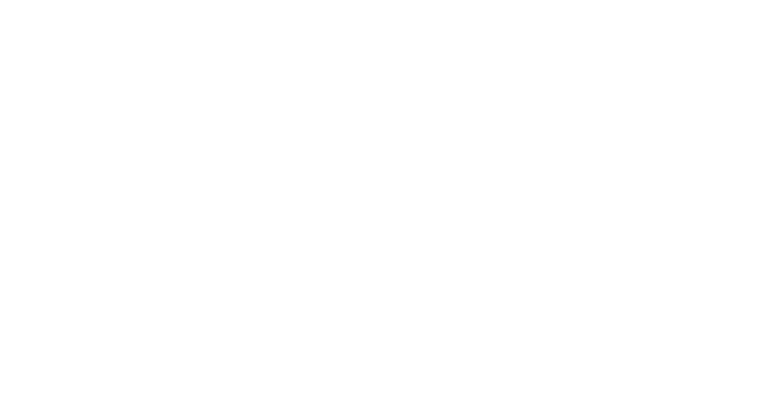
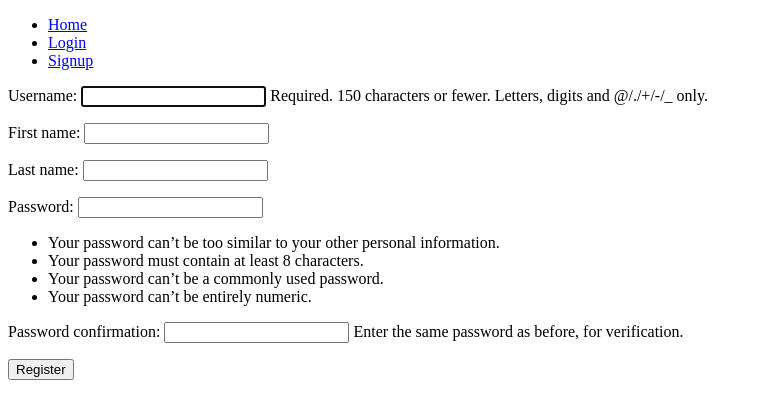
Before and after one commit to Ian2012/ChatAppDjangoDemo, a Django app: page /signup/ in a window 1280 px wide. Before the commit the part shown is empty. Shown: the top 419 px of the page, without its empty margins (0-762 px from the left). Run offline with Django 3.2, Linux system fonts and the light colour scheme.

Commit message:
signup.html y login.html terminado. Vista para Logout creada. Barra de navegación creada

```diff
--- a/ChatDemo/settings.py
+++ b/ChatDemo/settings.py
@@ -117,3 +117,5 @@
 # https://docs.djangoproject.com/en/3.2/ref/settings/#default-auto-field
 
 DEFAULT_AUTO_FIELD = 'django.db.models.BigAutoField'
+
+LOGIN_REDIRECT_URL = '/'
--- a/apps/chat/forms.py
+++ b/apps/chat/forms.py
@@ -0,0 +1,8 @@
+from django.contrib.auth.forms import UserCreationForm
+from django.contrib.auth.models import User
+
+
+class UserRegistrationForm(UserCreationForm):
+    class Meta:
+        model = User
+        fields = ('username', 'first_name', 'last_name', 'password1', 'password2')
--- a/apps/chat/templates/chat/signup.html
+++ b/apps/chat/templates/chat/signup.html
@@ -3,5 +3,9 @@
 	Signup |
 {% endblock %}
 {% block content %}
-
+	<form method="post">
+		{% csrf_token %}
+		{{ form.as_p }}
+		<button type="submit">Register</button>
+	</form>
 {% endblock %}
--- a/apps/chat/urls.py
+++ b/apps/chat/urls.py
@@ -1,10 +1,11 @@
 from django.urls import path
 
-from .views import Chat, Login, Signup
+from .views import Chat, Login, Signup, Logout
 
 app_name = 'chat'
 urlpatterns = [
-    path('', Chat.as_view()),
+    path('', Chat.as_view(), name='chat'),
     path('login/', Login.as_view(), name='login'),
-    path('signup/', Signup.as_view()),
+    path('signup/', Signup.as_view(), name='signup'),
+    path('logout/', Logout.as_view(), name='logout'),
 ]
--- a/apps/chat/views.py
+++ b/apps/chat/views.py
@@ -1,6 +1,8 @@
 from django.contrib.auth.mixins import LoginRequiredMixin
 from django.contrib.auth.views import LoginView, LogoutView
 from django.views import generic
+
+from apps.chat.forms import UserRegistrationForm
 
 
 class Chat(LoginRequiredMixin, generic.TemplateView):
@@ -14,8 +16,10 @@
 
 
 class Logout(LogoutView):
-    pass
+    next_page = '/login'
 
 
-class Signup(generic.TemplateView):
+class Signup(generic.CreateView):
     template_name = 'chat/signup.html'
+    success_url = '/'
+    form_class = UserRegistrationForm
--- a/templates/base.html
+++ b/templates/base.html
@@ -5,6 +5,18 @@
 		<title> {% block title %} {% endblock %} ChatApp</title>
 	</head>
 	<body>
+		<nav>
+			<ul>
+				<li><a href="{% url 'chat:chat' %}">Home</a></li>
+				{% if request.user.is_authenticated %}
+					<li><a href="{% url 'chat:logout' %}">Logout</a></li>
+				{% else %}
+					<li><a href="{% url 'chat:login' %}">Login</a></li>
+					<li><a href="{% url 'chat:signup' %}">Signup</a></li>
+				{% endif %}
+
+			</ul>
+		</nav>
 		{% block content %}
 		{% endblock %}
 
```
Also changed, not shown: db.sqlite3.
